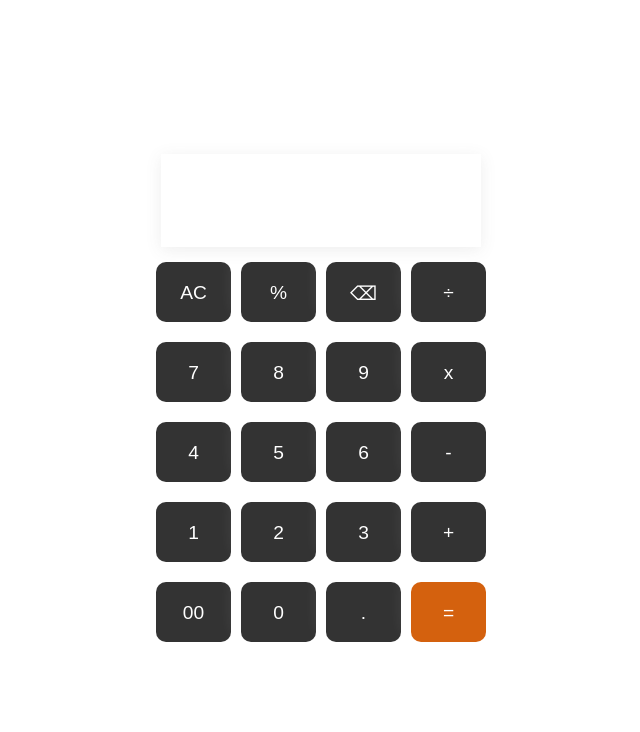
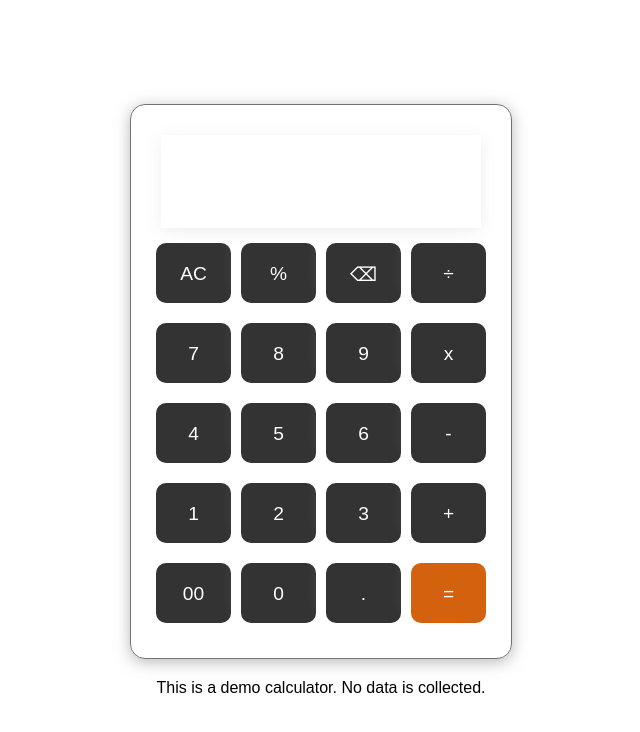
Before and after one commit to nishu0509/calculator, a plain HTML site: page inde.html in a window 1280 px wide. Shown: the whole page, without its empty margins (319-959 px from the left). Drawn offline with Linux system fonts and the light colour scheme.

Commit message:
Add calculator project

```diff
--- a/inde.html
+++ b/inde.html
@@ -41,6 +41,8 @@
         <button class="equalbtn">=</button>
         </div>
     </div>
+
+    <p class="disclaimer"> This is a demo calculator. No data is collected.</p>
 <script src="script.js"></script>
 </body>
 </html>
--- a/style.css
+++ b/style.css
@@ -7,6 +7,7 @@
 
 body{
 display: flex;
+flex-direction: column;
 justify-content: center;
 align-items: center;
 height:100vh;
@@ -14,7 +15,7 @@ width:100%;
 background-color: linear-gradient(45deg,#0a0a0a,#3a4452);
 }
 
-.claculator{
+.calculator{
     border:1px solid  #717377;
     padding:20px;
     border-radius: 15px;
@@ -70,3 +71,10 @@ button{
 .equalbtn{
     background-color: rgb(212, 97, 14);
 }
+
+.disclaimer {
+    margin-top: 20px;
+    color: black
+    font-size: 13px;
+    text-align: center;
+}
```
